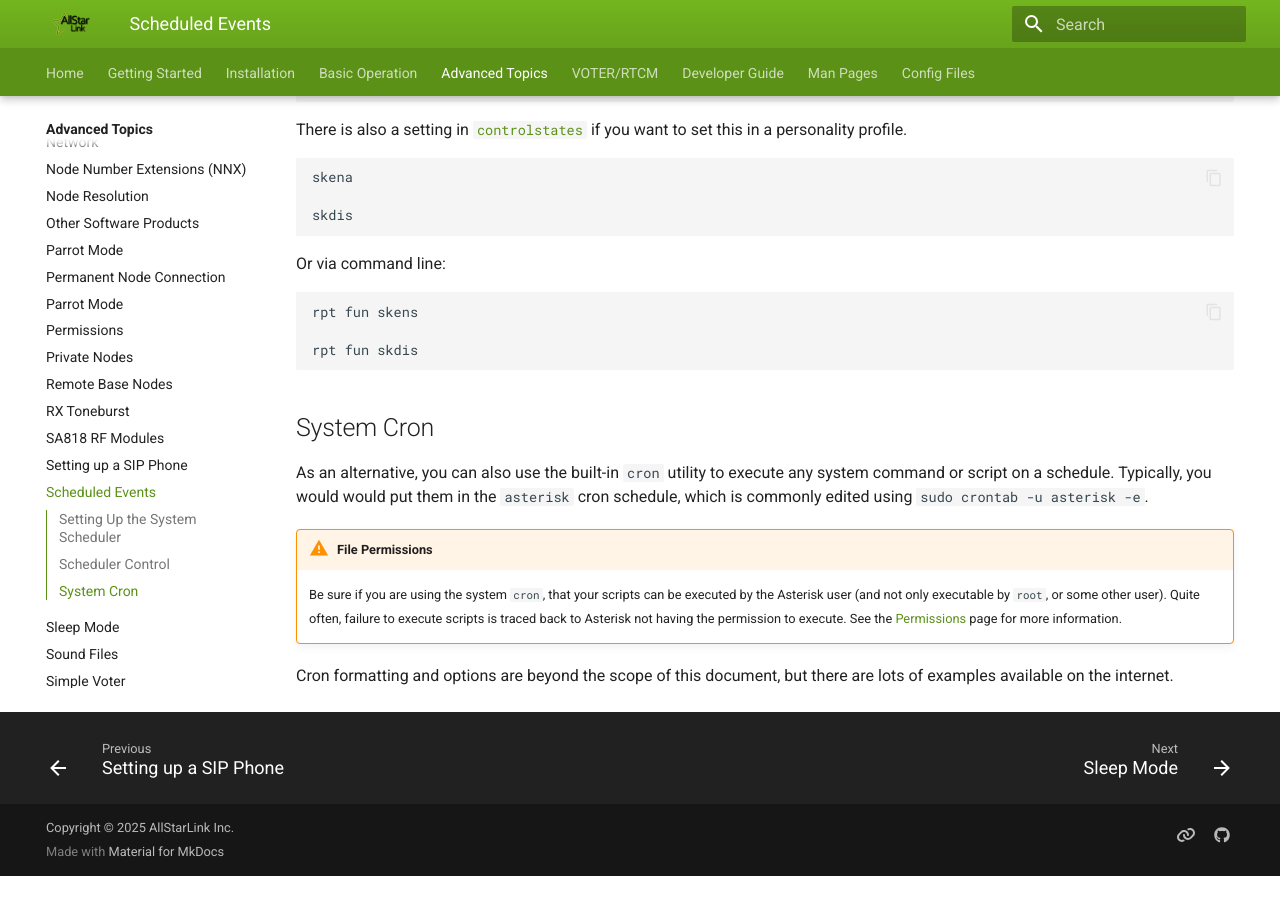
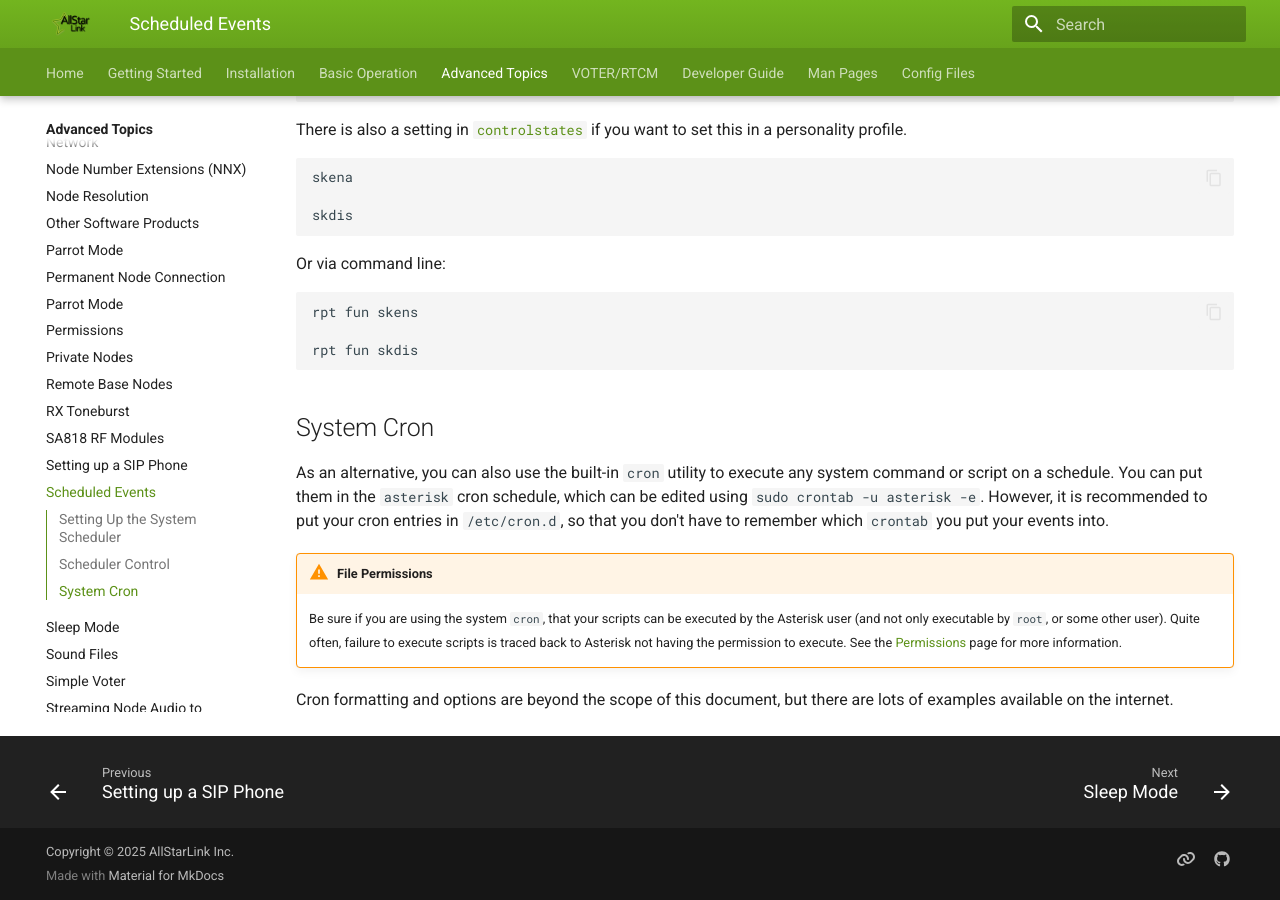
Before and after one commit to AllStarLink/ASL3-Manual, an MkDocs documentation site: the page built from docs/adv-topics/scheduler.md, in a window 1280 px wide and 900 px high, scrolled down 1765 px. Built offline with MkDocs 1.6.1 and Material for MkDocs 9.7.7, drawn with Linux system fonts in a browser that asks for light colours; before the commit the page ends 2641 px from its top, so only the background shows below that; some of the changed text lies outside the part shown.

Commit message:
Update some references. Redirect to using cron.d.

````diff
--- a/docs/adv-topics/scheduler.md
+++ b/docs/adv-topics/scheduler.md
@@ -42,7 +42,7 @@ Note the following restrictions on defining the time:
 
 * There **must** be 5 time/day entries, `*` included
 
-!!! warning "Not cron Format"
+!!! warning "Not `cron` Format"
     While similar to time entries with `cron`, this is **not** `cron` formatting. Only the basic definitions shown above are valid (ie. single entries, no ranges).
 
 Multiple scheduler entries are permitted, each on its own line.
@@ -91,7 +91,7 @@ rpt fun skdis
 ```
 
 ## System Cron
-As an alternative, you can also use the built-in `cron` utility to execute any system command or script on a schedule. Typically, you would would put them in the `asterisk` cron schedule, which is commonly edited using `sudo crontab -u asterisk -e`.
+As an alternative, you can also use the built-in `cron` utility to execute any system command or script on a schedule. You can put them in the `asterisk` cron schedule, which can be edited using `sudo crontab -u asterisk -e`. However, it is recommended to put your cron entries in `/etc/cron.d`, so that you don't have to remember which `crontab` you put your events into.
 
 !!! warning "File Permissions"
     Be sure if you are using the system `cron`, that your scripts can be executed by the Asterisk user (and not only executable by `root`, or some other user). Quite often, failure to execute scripts is traced back to Asterisk not having the permission to execute. See the [Permissions](./permissions.md) page for more information.
````
Also changed, not shown: other parts of docs/adv-topics/scheduler.md (+2 -2 lines).
